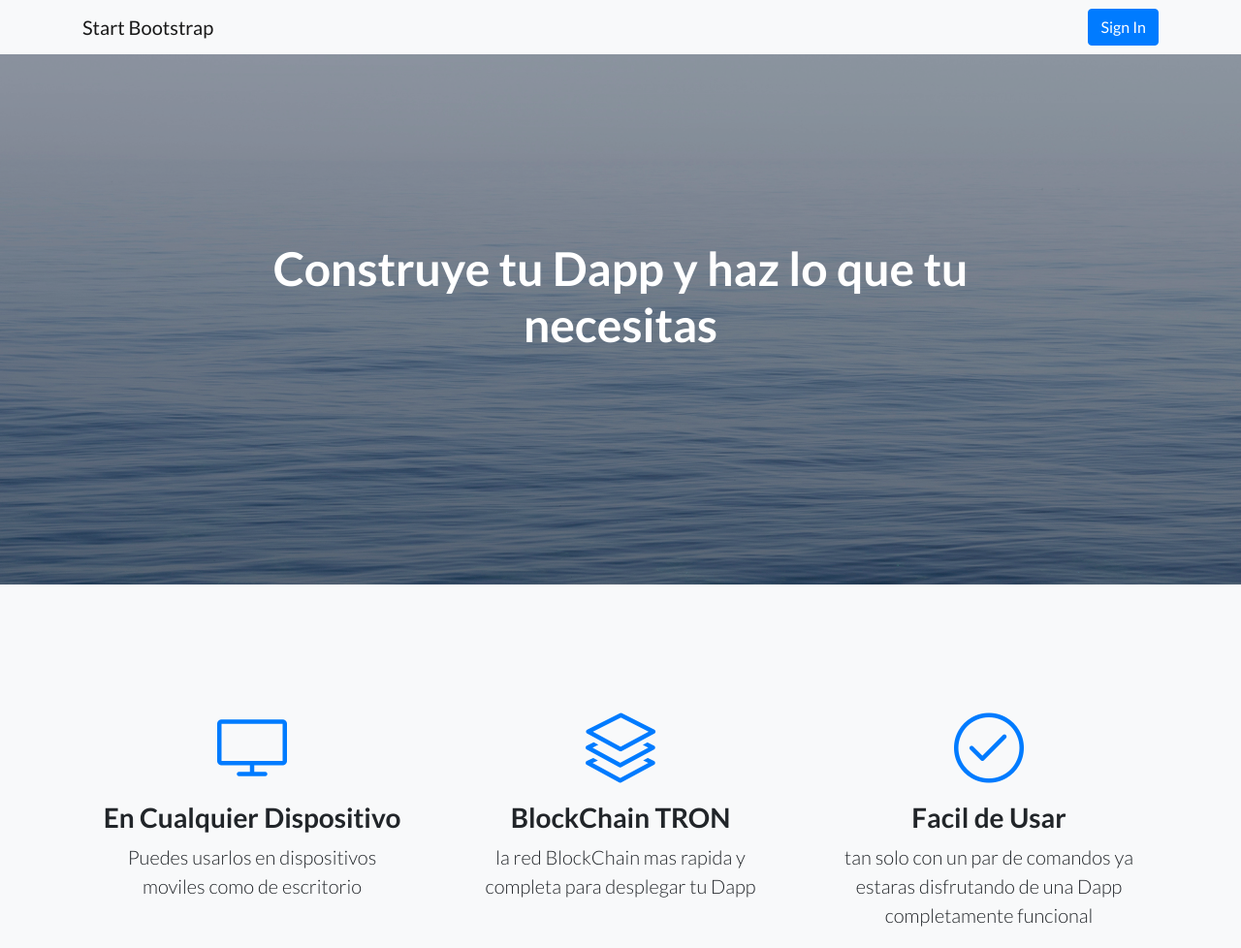
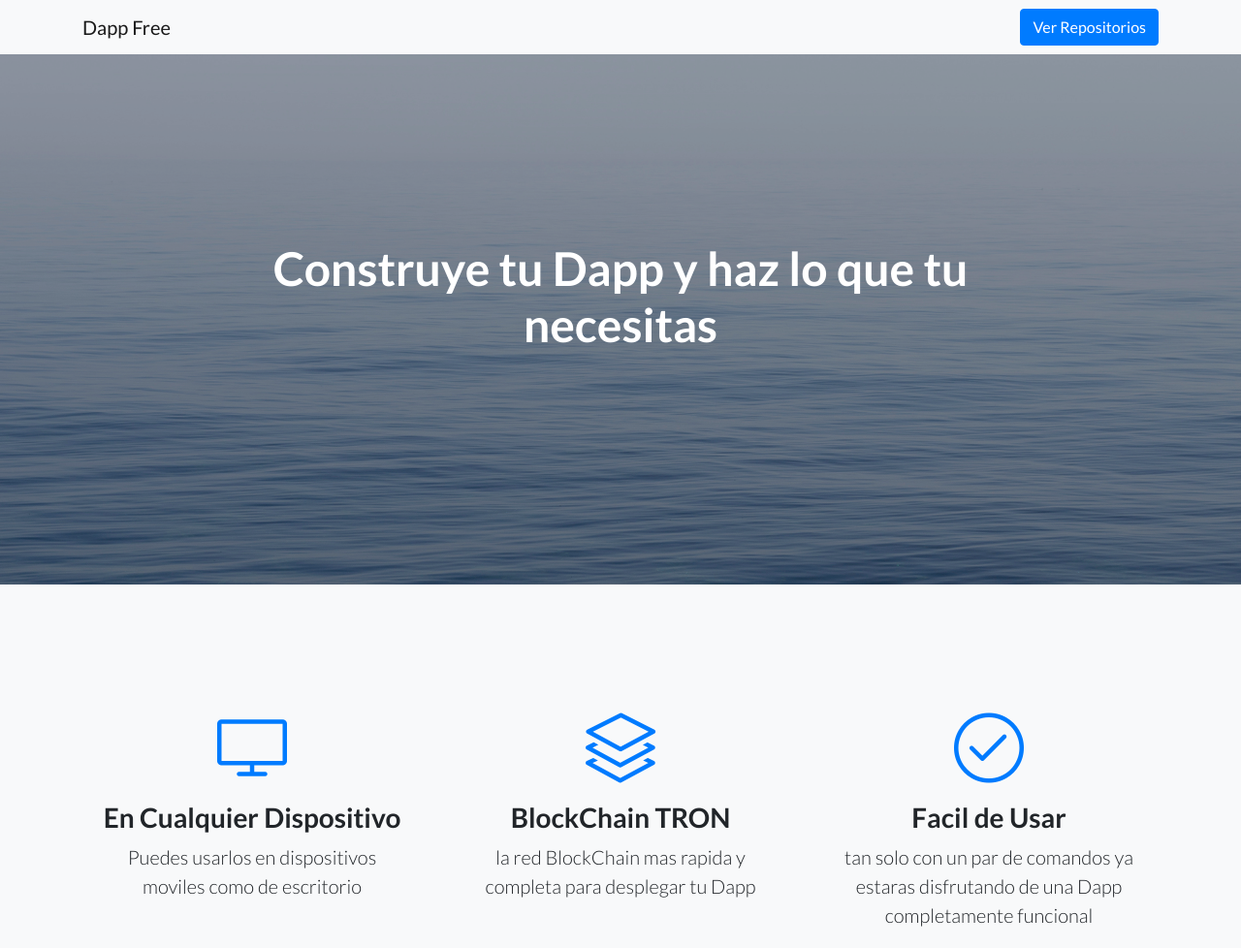
Before and after one commit to stevenstc/web-DappFree, a website: page index.html in a window 1280 px wide. Shown: the top 978 px of the page at 97% size. Drawn offline with Linux system fonts and the light colour scheme.

Commit message:
Update index.html

```diff
--- a/index.html
+++ b/index.html
@@ -28,8 +28,8 @@
   <!-- Navigation -->
   <nav class="navbar navbar-light bg-light static-top">
     <div class="container">
-      <a class="navbar-brand" href="#">Start Bootstrap</a>
-      <a class="btn btn-primary" href="#">Sign In</a>
+      <a class="navbar-brand" href="http://dappfree.ml/">Dapp Free</a>
+      <a class="btn btn-primary" href="https://github.com/stevenstc?tab=repositories">Ver Repositorios</a>
     </div>
   </nav>
 
```
